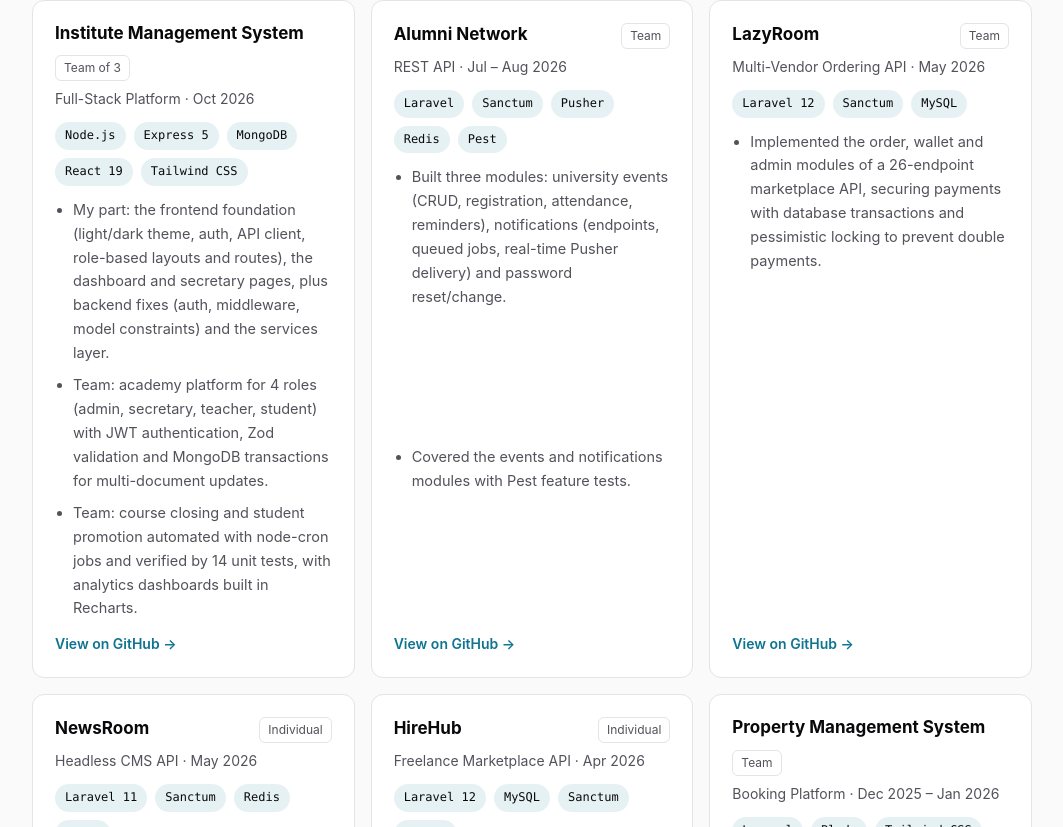
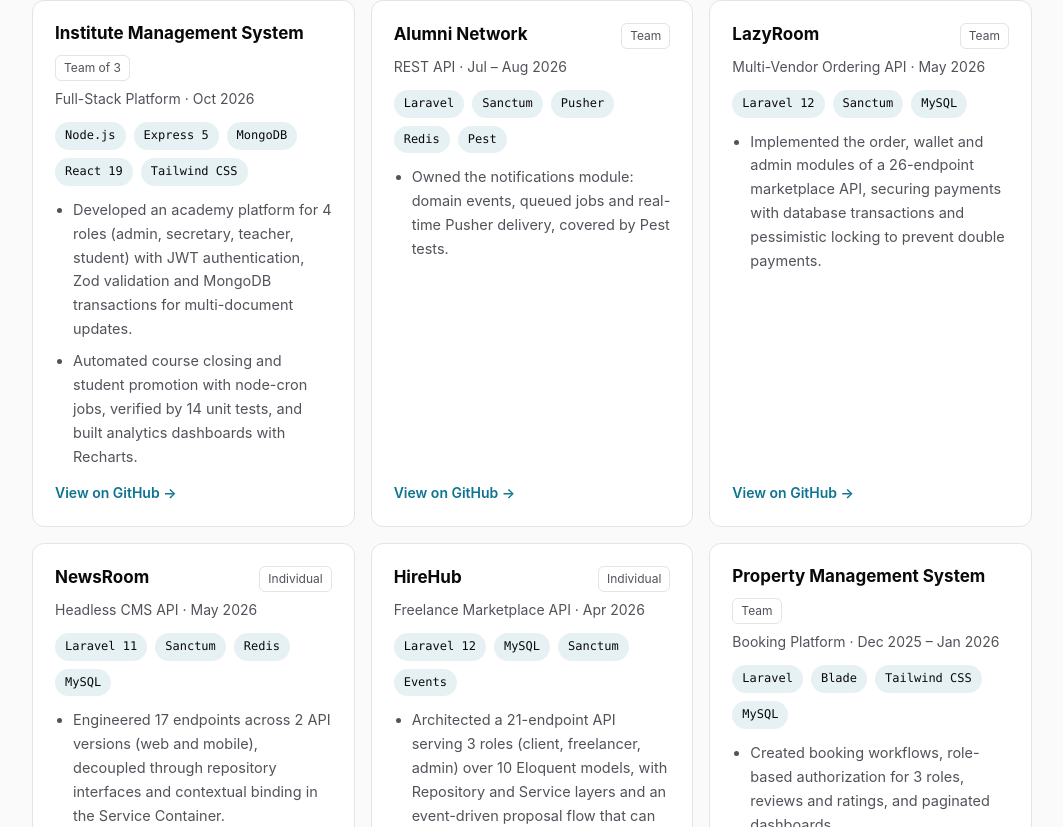
Before and after one commit to hasan123dayoub-del/portfolio, a React (Vite) app: page / in a window 1280 px wide. Shown: the part 2453-3280 px from the top of the page, without its empty margins (108-1171 px from the left). Built offline with nearby package versions, Linux system fonts and the light colour scheme.

Commit message:
CV: restore original wording for team project contributions

```diff
--- a/cv/cv.html
+++ b/cv/cv.html
@@ -63,12 +63,12 @@
     <div class="item">
       <div class="row"><h3><b>Institute Management System | Full-Stack Platform</b> (Team of 3)</h3><span class="date">Oct 2026</span></div>
       <div class="tech">Node.js, Express 5, MongoDB, React 19, Tailwind CSS | github.com/hasan123dayoub-del/Institute-Management-System</div>
-      <ul><li>My part: the frontend foundation (light/dark theme, auth, API client, role-based layouts and routes), the dashboard and secretary pages, plus backend fixes (auth, middleware, model constraints) and the services layer.</li><li>Team: academy platform for 4 roles (admin, secretary, teacher, student) with JWT authentication, Zod validation and MongoDB transactions for multi-document updates.</li><li>Team: course closing and student promotion automated with node-cron jobs and verified by 14 unit tests, with analytics dashboards built in Recharts.</li></ul>
+      <ul><li>Developed an academy platform for 4 roles (admin, secretary, teacher, student) with JWT authentication, Zod validation and MongoDB transactions for multi-document updates.</li><li>Automated course closing and student promotion with node-cron jobs, verified by 14 unit tests, and built analytics dashboards with Recharts.</li></ul>
     </div>
     <div class="item">
       <div class="row"><h3><b>Alumni Network | REST API</b> (Team)</h3><span class="date">Jul – Aug 2026</span></div>
       <div class="tech">Laravel, Sanctum, Pusher, Redis, Pest | github.com/hasan123dayoub-del/Alumni-Network</div>
-      <ul><li>Built three modules: university events (CRUD, registration, attendance, reminders), notifications (endpoints, queued jobs, real-time Pusher delivery) and password reset/change.</li><li>Covered the events and notifications modules with Pest feature tests.</li></ul>
+      <ul><li>Owned the notifications module: domain events, queued jobs and real-time Pusher delivery, covered by Pest tests.</li></ul>
     </div>
     <div class="item">
       <div class="row"><h3><b>LazyRoom | Multi-Vendor Ordering API</b> (Team)</h3><span class="date">May 2026</span></div>
@@ -88,7 +88,7 @@
     <div class="item">
       <div class="row"><h3><b>Property Management System | Booking Platform</b> (Team)</h3><span class="date">Dec 2025 – Jan 2026</span></div>
       <div class="tech">Laravel, Blade, Tailwind CSS, MySQL | github.com/hasan123dayoub-del/property-management</div>
-      <ul><li>Created booking workflows, role-based authorization for 3 roles, reviews and ratings, and paginated dashboards.</li><li>My part includes property reports, employee-to-customer communication, and optimizing the auth and review modules (ReviewResource).</li></ul>
+      <ul><li>Created booking workflows, role-based authorization for 3 roles, reviews and ratings, and paginated dashboards.</li></ul>
     </div>
 
     <h2>Certifications</h2>
--- a/src/data.ts
+++ b/src/data.ts
@@ -89,9 +89,8 @@ export const projects: Project[] = [
     date: 'Oct 2026',
     tech: ['Node.js', 'Express 5', 'MongoDB', 'React 19', 'Tailwind CSS'],
     points: [
-      'My part: the frontend foundation (light/dark theme, auth, API client, role-based layouts and routes), the dashboard and secretary pages, plus backend fixes (auth, middleware, model constraints) and the services layer.',
-      'Team: academy platform for 4 roles (admin, secretary, teacher, student) with JWT authentication, Zod validation and MongoDB transactions for multi-document updates.',
-      'Team: course closing and student promotion automated with node-cron jobs and verified by 14 unit tests, with analytics dashboards built in Recharts.',
+      'Developed an academy platform for 4 roles (admin, secretary, teacher, student) with JWT authentication, Zod validation and MongoDB transactions for multi-document updates.',
+      'Automated course closing and student promotion with node-cron jobs, verified by 14 unit tests, and built analytics dashboards with Recharts.',
     ],
     repo: 'https://github.com/hasan123dayoub-del/Institute-Management-System',
   },
@@ -101,10 +100,7 @@ export const projects: Project[] = [
     kind: 'Team',
     date: 'Jul – Aug 2026',
     tech: ['Laravel', 'Sanctum', 'Pusher', 'Redis', 'Pest'],
-    points: [
-      'Built three modules: university events (CRUD, registration, attendance, reminders), notifications (endpoints, queued jobs, real-time Pusher delivery) and password reset/change.',
-      'Covered the events and notifications modules with Pest feature tests.',
-    ],
+    points: ['Owned the notifications module: domain events, queued jobs and real-time Pusher delivery, covered by Pest tests.'],
     repo: 'https://github.com/hasan123dayoub-del/Alumni-Network',
   },
   {
@@ -148,10 +144,7 @@ export const projects: Project[] = [
     kind: 'Team',
     date: 'Dec 2025 – Jan 2026',
     tech: ['Laravel', 'Blade', 'Tailwind CSS', 'MySQL'],
-    points: [
-      'Created booking workflows, role-based authorization for 3 roles, reviews and ratings, and paginated dashboards.',
-      'My part includes property reports, employee-to-customer communication, and optimizing the auth and review modules (ReviewResource).',
-    ],
+    points: ['Created booking workflows, role-based authorization for 3 roles, reviews and ratings, and paginated dashboards.'],
     repo: 'https://github.com/hasan123dayoub-del/property-management',
   },
 ]
```
Also changed, not shown: 1 other file (tests, documents, lock files or other folders).
